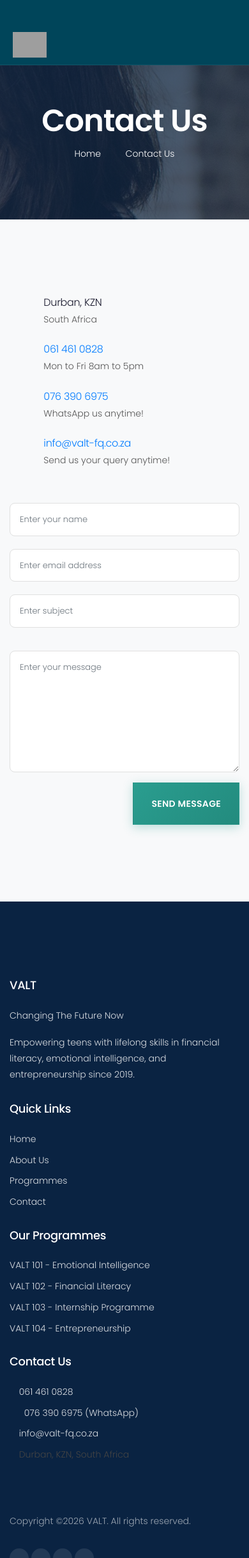
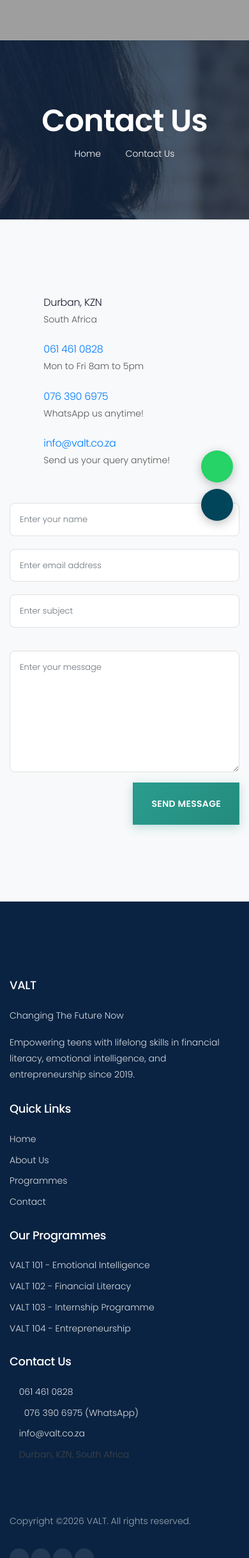
Before and after one commit to oluwatosindot/valtwebsiteproj, a PHP site: page /contact.html in a window 390 px wide. Shown: the top 2435 px of the page at 64% size. Run offline with PHP 8.4, Linux system fonts and the light colour scheme; some libraries are stand-ins or nearby versions; some web fonts are replaced; grey boxes are pictures that could not be loaded.

Commit message:
Multiple header and contact icon updates
- Update email to info@valt.co.za across all pages and server.js
- Remove header-top bar (social icons, phone, email) from all pages
- Set headerbg01.jpg as header background image
- Add floating WhatsApp (061 461 0828) and email icons fixed bottom-right

Co-Authored-By: Claude Sonnet 4.6 <noreply@anthropic.com>

```diff
--- a/contact.html
+++ b/contact.html
@@ -41,23 +41,6 @@
 		</head>
 		<body>
 		  <header id="header">
-	  		<div class="header-top">
-	  			<div class="container">
-			  		<div class="row">
-			  			<div class="col-lg-6 col-sm-6 col-8 header-top-left no-padding">
-			  				<ul>
-								<li><a href="https://facebook.com/valt"><i class="fa fa-facebook"></i></a></li>
-								<li><a href="https://twitter.com/valt"><i class="fa fa-twitter"></i></a></li>
-								<li><a href="https://instagram.com/valt"><i class="fa fa-instagram"></i></a></li>
-								<li><a href="https://linkedin.com/company/valt"><i class="fa fa-linkedin"></i></a></li>
-			  				</ul>
-			  			</div>
-			  			<div class="col-lg-6 col-sm-6 col-4 header-top-right no-padding">
-			  				<a href="tel:+27614610828"><span class="lnr lnr-phone-handset"></span> <span class="text">061 461 0828</span></a>
-			  				<a href="mailto:info@valt-fq.co.za"><span class="lnr lnr-envelope"></span> <span class="text">info@valt-fq.co.za</span></a>
-			  			</div>
-			  		</div>
-	  			</div>
 			</div>
 		    <div class="container main-menu">
 		    	<div class="row align-items-center justify-content-between d-flex">
@@ -132,7 +115,7 @@
 									<span class="lnr lnr-envelope"></span>
 								</div>
 								<div class="contact-details">
-									<h5><a href="mailto:info@valt-fq.co.za">info@valt-fq.co.za</a></h5>
+									<h5><a href="mailto:info@valt.co.za">info@valt.co.za</a></h5>
 									<p>Send us your query anytime!</p>
 								</div>
 							</div>
@@ -201,7 +184,7 @@
 								<ul>
 									<li><a href="tel:+27614610828"><i class="fa fa-phone"></i> 061 461 0828</a></li>
 									<li><a href="https://wa.me/27763906975"><i class="fa fa-whatsapp" style="margin-right: 8px;"></i> 076 390 6975 (WhatsApp)</a></li>
-									<li><a href="mailto:info@valt-fq.co.za"><i class="fa fa-envelope"></i> info@valt-fq.co.za</a></li>
+									<li><a href="mailto:info@valt.co.za"><i class="fa fa-envelope"></i> info@valt.co.za</a></li>
 									<li><i class="fa fa-map-marker"></i> Durban, KZN, South Africa</li>
 								</ul>
 							</div>
@@ -234,5 +217,12 @@ Copyright &copy;<script>document.write(new Date().getFullYear());</script> VALT.
 			<script src="js/mail-script.js"></script>
 			<script src="js/form-handlers.js"></script>
 			<script src="js/main.js"></script>
-		</body>
+
+		<!-- Floating Contact Icons -->
+		<div class="float-contact">
+			<a href="https://wa.me/27614610828" class="float-whatsapp" target="_blank" aria-label="WhatsApp"><i class="fa fa-whatsapp"></i></a>
+			<a href="mailto:info@valt.co.za" class="float-email" aria-label="Email"><i class="fa fa-envelope"></i></a>
+		</div>
+		<!-- End Floating Contact Icons -->
+	</body>
 	</html>
--- a/css/valt-theme.css
+++ b/css/valt-theme.css
@@ -37,11 +37,53 @@ p { color: #555 !important; line-height: 1.8 !important; }
 .generic-banner a { color: #fff !important; }
 
 /* --- HEADER & NAVIGATION --- */
-#header { background-color: #00455A !important; }
-.header-top { background: #00455A !important; }
-#header.header-scrolled { background-color: rgba(0,69,90,.97) !important; box-shadow: 0 2px 20px rgba(0,0,0,0.15) !important; }
+#header {
+	background-color: #00455A !important;
+	background-image: url('../img/headerbg01.jpg') !important;
+	background-size: cover !important;
+	background-position: center !important;
+	background-repeat: no-repeat !important;
+}
+#header.header-scrolled {
+	background-color: rgba(0,69,90,.97) !important;
+	background-image: url('../img/headerbg01.jpg') !important;
+	background-size: cover !important;
+	background-position: center !important;
+	box-shadow: 0 2px 20px rgba(0,0,0,0.15) !important;
+}
 .main-menu { padding-top: 11px !important; padding-bottom: 11px !important; }
 #logo img { height: 82px !important; }
+
+/* --- FLOATING CONTACT ICONS (bottom right) --- */
+.float-contact {
+	position: fixed;
+	bottom: 30px;
+	right: 25px;
+	z-index: 9999;
+	display: flex;
+	flex-direction: column;
+	align-items: center;
+	gap: 10px;
+}
+.float-contact a {
+	display: flex;
+	align-items: center;
+	justify-content: center;
+	width: 50px;
+	height: 50px;
+	border-radius: 50%;
+	font-size: 22px;
+	color: #fff !important;
+	box-shadow: 0 4px 15px rgba(0,0,0,0.25);
+	transition: transform 0.3s ease, box-shadow 0.3s ease !important;
+	text-decoration: none;
+}
+.float-contact a:hover {
+	transform: translateY(-3px);
+	box-shadow: 0 8px 20px rgba(0,0,0,0.3);
+}
+.float-contact .float-whatsapp { background: #25D366; }
+.float-contact .float-email { background: #00455A; }
 .main-menu { border-bottom: 1px solid rgba(255,255,255,0.08) !important; }
 .top-head-btn { background: #2a9d8f !important; border-radius: 4px !important; }
 .header-top .header-top-left a:hover i { color: #2a9d8f !important; }
```
Also changed, not shown: about.html (+9 -19 lines), blog-home.html (+8 -18 lines), blog-single.html (+8 -18 lines), course-details.html (+8 -18 lines), courses.html (+8 -18 lines), elements.html (+9 -19 lines), event-details.html (+9 -19 lines), events.html (+8 -18 lines), gallery.html (+8 -18 lines), index.html (+9 -19 lines).
